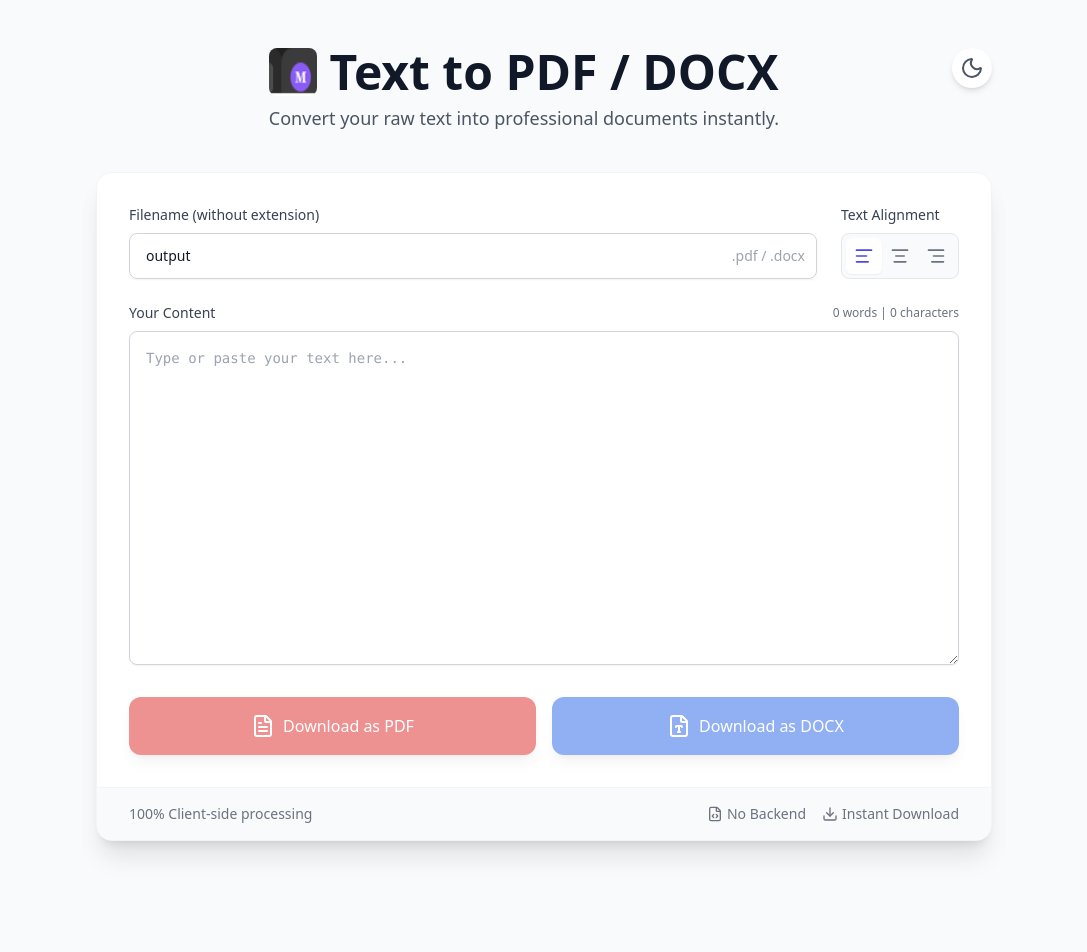
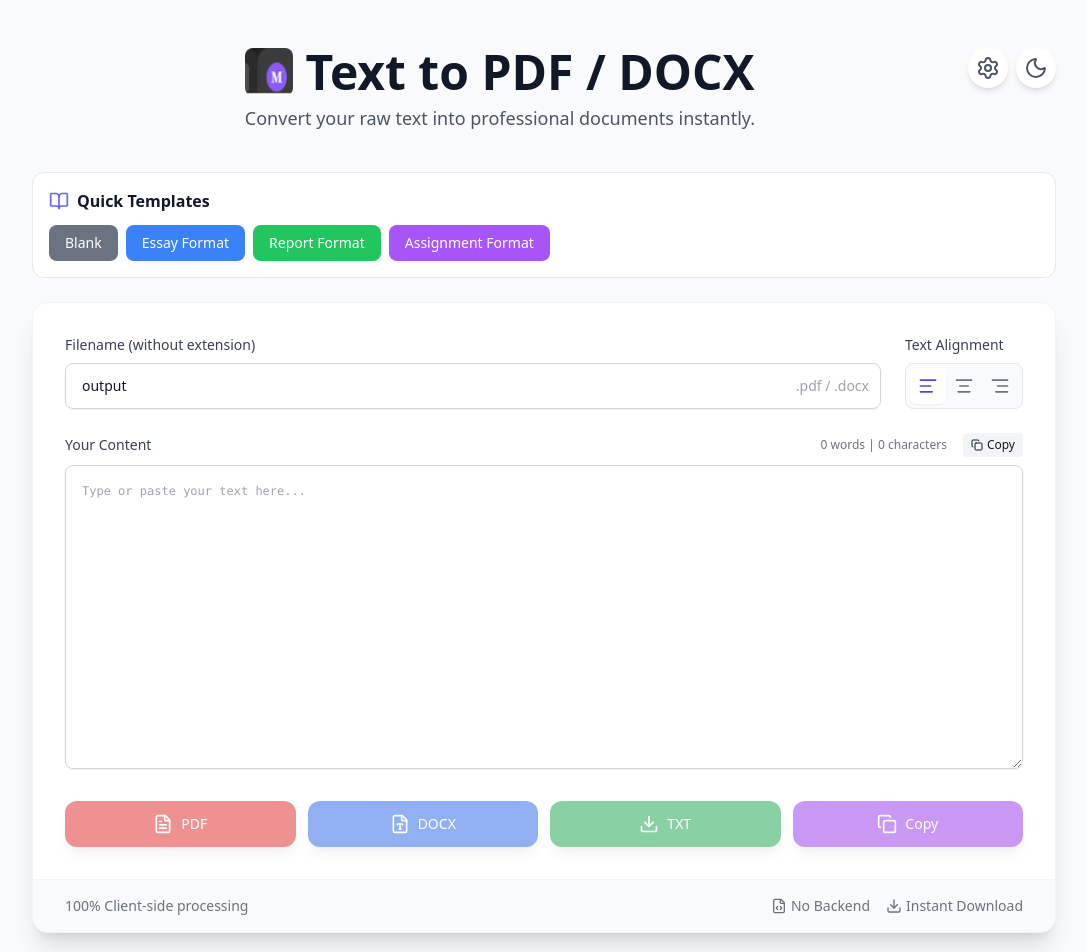
Before and after one commit to Maniredii/Text2FileXpress, a React (Vite) app: page / in a window 1280 px wide. Shown: the top 952 px of the page, without its empty margins (96-1183 px from the left). Before the commit the page ends 889 px from the top, so only its background shows below. Built offline with nearby package versions, Linux system fonts and the light colour scheme.

Commit message:
Feat: Add student-friendly features (templates, font options, page numbers, TXT export)

```diff
--- a/src/components/Converter.jsx
+++ b/src/components/Converter.jsx
@@ -1,8 +1,59 @@
 import React, { useState, useEffect } from 'react';
-import { FileText, FileType, Download, FileCode, Moon, Sun, AlignLeft, AlignCenter, AlignRight } from 'lucide-react';
+import { FileText, FileType, Download, FileCode, Moon, Sun, AlignLeft, AlignCenter, AlignRight, Copy, BookOpen, Settings } from 'lucide-react';
 import { jsPDF } from 'jspdf';
-import { Document, Packer, Paragraph, TextRun, AlignmentType } from 'docx';
+import { Document, Packer, Paragraph, TextRun, AlignmentType, HeadingLevel } from 'docx';
 import { saveAs } from 'file-saver';
+
+const TEMPLATES = {
+  blank: '',
+  essay: `[Your Name]
+[Professor's Name]
+[Course Name]
+[Date]
+
+Essay Title
+
+Introduction paragraph goes here...
+
+Body paragraph 1...
+
+Body paragraph 2...
+
+Conclusion...`,
+  report: `Title: [Report Title]
+Author: [Your Name]
+Date: [Date]
+Course: [Course Name]
+
+Executive Summary
+[Brief overview of the report]
+
+Introduction
+[Background and purpose]
+
+Methodology
+[How the research was conducted]
+
+Findings
+[Key results and data]
+
+Conclusion
+[Summary and recommendations]
+
+References
+[List of sources]`,
+  assignment: `Student Name: [Your Name]
+Student ID: [ID Number]
+Course: [Course Name]
+Assignment: [Assignment Title]
+Due Date: [Date]
+
+Answer to Question 1:
+[Your answer here]
+
+Answer to Question 2:
+[Your answer here]`
+};
 
 const Converter = () => {
   const [text, setText] = useState('');
@@ -11,12 +62,30 @@ const Converter = () => {
   const [darkMode, setDarkMode] = useState(false);
   const [stats, setStats] = useState({ words: 0, chars: 0 });
   const [alignment, setAlignment] = useState('left');
+  const [fontSize, setFontSize] = useState(12);
+  const [lineSpacing, setLineSpacing] = useState(1.5);
+  const [addPageNumbers, setAddPageNumbers] = useState(false);
+  const [showSettings, setShowSettings] = useState(false);
 
   useEffect(() => {
     const words = text.trim() ? text.trim().split(/\s+/).length : 0;
     const chars = text.length;
     setStats({ words, chars });
   }, [text]);
+
+  const loadTemplate = (templateKey) => {
+    setText(TEMPLATES[templateKey]);
+  };
+
+  const copyToClipboard = () => {
+    navigator.clipboard.writeText(text);
+    alert('Text copied to clipboard!');
+  };
+
+  const handleDownloadTXT = () => {
+    const blob = new Blob([text], { type: 'text/plain' });
+    saveAs(blob, `${filename}.txt`);
+  };
 
   const handleGeneratePDF = () => {
     if (!text) return;
@@ -27,15 +96,22 @@ const Converter = () => {
       const pageHeight = doc.internal.pageSize.getHeight();
       const margin = 20;
       const maxLineWidth = pageWidth - (margin * 2);
-      const lineHeight = 7;
+      const lineHeight = fontSize * lineSpacing * 0.35;
 
-      doc.setFontSize(12);
+      doc.setFontSize(fontSize);
       const splitText = doc.splitTextToSize(text, maxLineWidth);
       let cursorY = margin;
+      let pageNumber = 1;
 
-      splitText.forEach(line => {
-        if (cursorY + lineHeight > pageHeight - margin) {
+      splitText.forEach((line, index) => {
+        if (cursorY + lineHeight > pageHeight - margin - (addPageNumbers ? 10 : 0)) {
+          if (addPageNumbers) {
+            doc.setFontSize(10);
+            doc.text(`Page ${pageNumber}`, pageWidth / 2, pageHeight - 10, { align: 'center' });
+            doc.setFontSize(fontSize);
+          }
           doc.addPage();
+          pageNumber++;
           cursorY = margin;
         }
 
@@ -49,6 +125,11 @@ const Converter = () => {
 
         cursorY += lineHeight;
       });
+
+      if (addPageNumbers) {
+        doc.setFontSize(10);
+        doc.text(`Page ${pageNumber}`, pageWidth / 2, pageHeight - 10, { align: 'center' });
+      }
 
       doc.save(`${filename}.pdf`);
     } catch (error) {
@@ -70,10 +151,13 @@ const Converter = () => {
       const paragraphs = text.split('\n').map(line => {
         return new Paragraph({
           alignment: docAlignment,
+          spacing: {
+            line: Math.round(lineSpacing * 240),
+          },
           children: [
             new TextRun({
               text: line,
-              size: 24,
+              size: fontSize * 2,
             }),
           ],
         });
@@ -98,7 +182,7 @@ const Converter = () => {
 
   return (
     <div className={`min-h-screen py-12 px-4 sm:px-6 lg:px-8 font-sans transition-colors duration-300 ${darkMode ? 'bg-gray-900 text-white' : 'bg-gray-50 text-gray-900'}`}>
-      <div className="max-w-4xl mx-auto">
+      <div className="max-w-5xl mx-auto">
 
         <div className="flex justify-between items-start mb-10">
           <div className="text-center flex-1">
@@ -112,6 +196,14 @@ const Converter = () => {
               Convert your raw text into professional documents instantly.
             </p>
           </div>
+          <div className="flex gap-2">
+            <button
+              onClick={() => setShowSettings(!showSettings)}
+              className={`p-2 rounded-full ${darkMode ? 'bg-gray-800 text-blue-400 hover:bg-gray-700' : 'bg-white text-gray-600 hover:bg-gray-100'} shadow-md transition-all`}
+              title="Settings"
+            >
+              <Settings className="w-6 h-6" />
+            </button>
             <button
               onClick={() => setDarkMode(!darkMode)}
               className={`p-2 rounded-full ${darkMode ? 'bg-gray-800 text-yellow-400 hover:bg-gray-700' : 'bg-white text-gray-600 hover:bg-gray-100'} shadow-md transition-all`}
@@ -120,6 +212,55 @@ const Converter = () => {
               {darkMode ? <Sun className="w-6 h-6" /> : <Moon className="w-6 h-6" />}
             </button>
           </div>
+        </div>
+
+        {/* Templates Section */}
+        <div className={`mb-6 p-4 rounded-xl border ${darkMode ? 'bg-gray-800 border-gray-700' : 'bg-white border-gray-200'}`}>
+          <div className="flex items-center gap-2 mb-3">
+            <BookOpen className="w-5 h-5 text-indigo-500" />
+            <h3 className={`font-semibold ${darkMode ? 'text-white' : 'text-gray-900'}`}>Quick Templates</h3>
+          </div>
+          <div className="flex flex-wrap gap-2">
+            <button onClick={() => loadTemplate('blank')} className="px-4 py-2 rounded-lg bg-gray-500 text-white hover:bg-gray-600 transition-all text-sm">Blank</button>
+            <button onClick={() => loadTemplate('essay')} className="px-4 py-2 rounded-lg bg-blue-500 text-white hover:bg-blue-600 transition-all text-sm">Essay Format</button>
+            <button onClick={() => loadTemplate('report')} className="px-4 py-2 rounded-lg bg-green-500 text-white hover:bg-green-600 transition-all text-sm">Report Format</button>
+            <button onClick={() => loadTemplate('assignment')} className="px-4 py-2 rounded-lg bg-purple-500 text-white hover:bg-purple-600 transition-all text-sm">Assignment Format</button>
+          </div>
+        </div>
+
+        {/* Settings Panel */}
+        {showSettings && (
+          <div className={`mb-6 p-4 rounded-xl border ${darkMode ? 'bg-gray-800 border-gray-700' : 'bg-white border-gray-200'}`}>
+            <h3 className={`font-semibold mb-4 ${darkMode ? 'text-white' : 'text-gray-900'}`}>Document Settings</h3>
+            <div className="grid grid-cols-1 sm:grid-cols-3 gap-4">
+              <div>
+                <label className={`block text-sm font-medium mb-2 ${darkMode ? 'text-gray-300' : 'text-gray-700'}`}>Font Size</label>
+                <select value={fontSize} onChange={(e) => setFontSize(Number(e.target.value))} className={`w-full rounded-lg px-3 py-2 border ${darkMode ? 'bg-gray-700 border-gray-600 text-white' : 'border-gray-300'}`}>
+                  <option value={10}>10pt</option>
+                  <option value={11}>11pt</option>
+                  <option value={12}>12pt (Default)</option>
+                  <option value={14}>14pt</option>
+                  <option value={16}>16pt</option>
+                </select>
+              </div>
+              <div>
+                <label className={`block text-sm font-medium mb-2 ${darkMode ? 'text-gray-300' : 'text-gray-700'}`}>Line Spacing</label>
+                <select value={lineSpacing} onChange={(e) => setLineSpacing(Number(e.target.value))} className={`w-full rounded-lg px-3 py-2 border ${darkMode ? 'bg-gray-700 border-gray-600 text-white' : 'border-gray-300'}`}>
+                  <option value={1}>Single</option>
+                  <option value={1.5}>1.5 (Default)</option>
+                  <option value={2}>Double</option>
+                </select>
+              </div>
+              <div>
+                <label className={`block text-sm font-medium mb-2 ${darkMode ? 'text-gray-300' : 'text-gray-700'}`}>Page Numbers</label>
+                <label className="flex items-center cursor-pointer">
+                  <input type="checkbox" checked={addPageNumbers} onChange={(e) => setAddPageNumbers(e.target.checked)} className="mr-2" />
+                  <span className={`text-sm ${darkMode ? 'text-gray-300' : 'text-gray-700'}`}>Add page numbers</span>
+                </label>
+              </div>
+            </div>
+          </div>
+        )}
 
         <div className={`rounded-2xl shadow-xl overflow-hidden border ${darkMode ? 'bg-gray-800 border-gray-700' : 'bg-white border-gray-100'}`}>
           <div className="p-8">
@@ -176,8 +317,13 @@ const Converter = () => {
                 <label htmlFor="content" className={`block text-sm font-medium ${darkMode ? 'text-gray-300' : 'text-gray-700'}`}>
                   Your Content
                 </label>
+                <div className="flex items-center gap-4">
                   <div className={`text-xs ${darkMode ? 'text-gray-400' : 'text-gray-500'}`}>
                     {stats.words} words | {stats.chars} characters
+                  </div>
+                  <button onClick={copyToClipboard} className={`text-xs flex items-center gap-1 px-2 py-1 rounded ${darkMode ? 'bg-gray-700 hover:bg-gray-600' : 'bg-gray-100 hover:bg-gray-200'}`}>
+                    <Copy className="w-3 h-3" /> Copy
+                  </button>
                 </div>
               </div>
               <textarea
@@ -187,27 +333,45 @@ const Converter = () => {
                 placeholder="Type or paste your text here..."
                 value={text}
                 onChange={(e) => setText(e.target.value)}
-                style={{ textAlign: alignment }}
+                style={{ textAlign: alignment, fontSize: `${fontSize}px`, lineHeight: lineSpacing }}
               />
             </div>
 
-            <div className="flex flex-col sm:flex-row gap-4 justify-center mt-8">
+            <div className="grid grid-cols-2 sm:grid-cols-4 gap-3 mt-8">
               <button
                 onClick={handleGeneratePDF}
                 disabled={!text || isGenerating}
-                className={`flex-1 flex items-center justify-center px-8 py-4 border border-transparent text-base font-medium rounded-xl text-white bg-red-600 hover:bg-red-700 focus:outline-none focus:ring-2 focus:ring-offset-2 focus:ring-red-500 transition-all shadow-lg hover:shadow-xl transform hover:-translate-y-0.5 ${(!text || isGenerating) ? 'opacity-50 cursor-not-allowed' : ''}`}
+                className={`flex items-center justify-center px-4 py-3 border border-transparent text-sm font-medium rounded-xl text-white bg-red-600 hover:bg-red-700 focus:outline-none focus:ring-2 focus:ring-offset-2 focus:ring-red-500 transition-all shadow-lg hover:shadow-xl transform hover:-translate-y-0.5 ${(!text || isGenerating) ? 'opacity-50 cursor-not-allowed' : ''}`}
               >
-                <FileText className="w-6 h-6 mr-2" />
-                {isGenerating ? 'Generating...' : 'Download as PDF'}
+                <FileText className="w-5 h-5 mr-2" />
+                PDF
               </button>
 
               <button
                 onClick={handleGenerateDOCX}
                 disabled={!text || isGenerating}
-                className={`flex-1 flex items-center justify-center px-8 py-4 border border-transparent text-base font-medium rounded-xl text-white bg-blue-600 hover:bg-blue-700 focus:outline-none focus:ring-2 focus:ring-offset-2 focus:ring-blue-500 transition-all shadow-lg hover:shadow-xl transform hover:-translate-y-0.5 ${(!text || isGenerating) ? 'opacity-50 cursor-not-allowed' : ''}`}
+                className={`flex items-center justify-center px-4 py-3 border border-transparent text-sm font-medium rounded-xl text-white bg-blue-600 hover:bg-blue-700 focus:outline-none focus:ring-2 focus:ring-offset-2 focus:ring-blue-500 transition-all shadow-lg hover:shadow-xl transform hover:-translate-y-0.5 ${(!text || isGenerating) ? 'opacity-50 cursor-not-allowed' : ''}`}
               >
-                <FileType className="w-6 h-6 mr-2" />
-                {isGenerating ? 'Generating...' : 'Download as DOCX'}
+                <FileType className="w-5 h-5 mr-2" />
+                DOCX
+              </button>
+
+              <button
+                onClick={handleDownloadTXT}
+                disabled={!text}
+                className={`flex items-center justify-center px-4 py-3 border border-transparent text-sm font-medium rounded-xl text-white bg-green-600 hover:bg-green-700 focus:outline-none focus:ring-2 focus:ring-offset-2 focus:ring-green-500 transition-all shadow-lg hover:shadow-xl transform hover:-translate-y-0.5 ${!text ? 'opacity-50 cursor-not-allowed' : ''}`}
+              >
+                <Download className="w-5 h-5 mr-2" />
+                TXT
+              </button>
+
+              <button
+                onClick={copyToClipboard}
+                disabled={!text}
+                className={`flex items-center justify-center px-4 py-3 border border-transparent text-sm font-medium rounded-xl text-white bg-purple-600 hover:bg-purple-700 focus:outline-none focus:ring-2 focus:ring-offset-2 focus:ring-purple-500 transition-all shadow-lg hover:shadow-xl transform hover:-translate-y-0.5 ${!text ? 'opacity-50 cursor-not-allowed' : ''}`}
+              >
+                <Copy className="w-5 h-5 mr-2" />
+                Copy
               </button>
             </div>
           </div>
```
Lines whose indentation alone changed are shown as unchanged.
